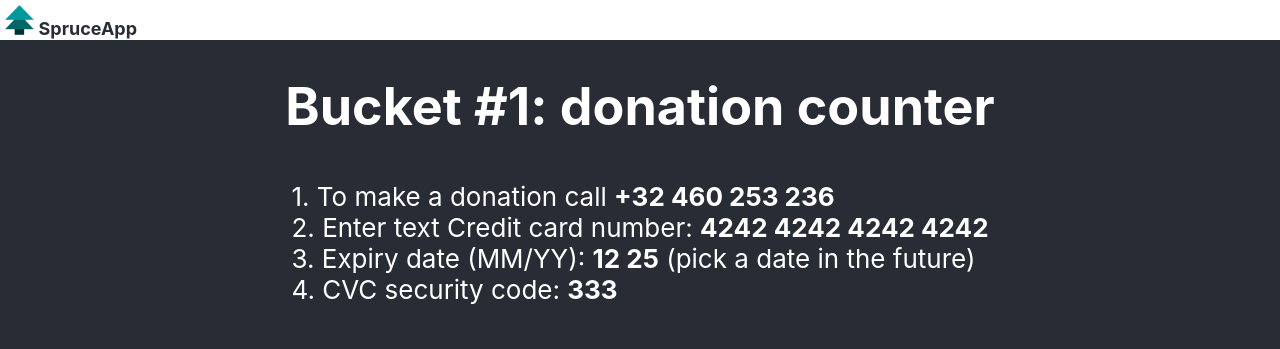
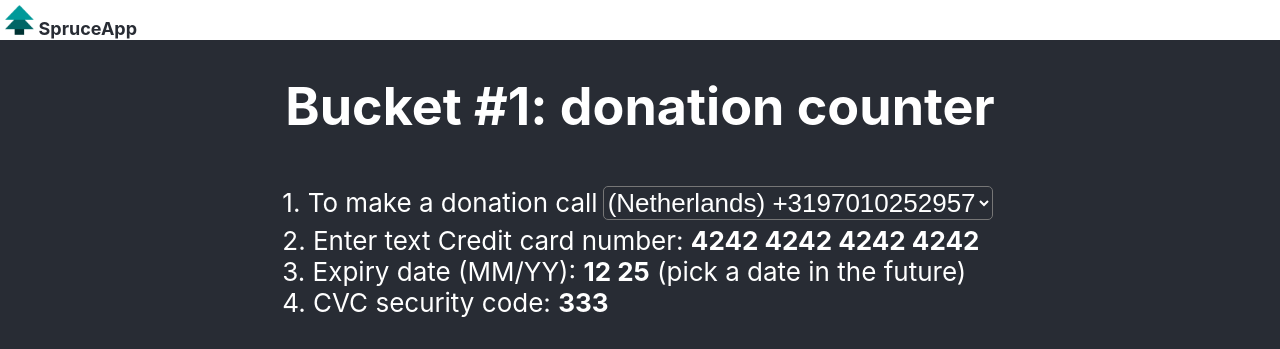
Before and after one commit to strogzy/spruceapp, a React (Create React App) app: page / in a window 1280 px wide. Shown: the top 349 px of the page. Built offline with nearby package versions, Linux system fonts and the light colour scheme; no server answers.

Commit message:
added msg service for calling and notification

```diff
--- a/src/App.css
+++ b/src/App.css
@@ -167,3 +167,16 @@ button{
   max-height:100%;
 
 }
+
+.selection-box{
+  margin: 5px;
+  background-color: #282c34;
+  /* min-height: 100vh; */
+  flex-direction: column;
+  align-items: center;
+  justify-content: center;
+  font-size: calc(10px + 2vmin);
+  color: white;
+  border-radius: 5px;
+
+}
--- a/src/App.js
+++ b/src/App.js
@@ -138,7 +138,13 @@ function App() {
       <header className="App-header">
         <h1>Bucket #1: donation counter</h1>
         <div className="instructions" >
-        1. To make a donation call <b>+32 460 253 236</b> <br/>
+        1. To make a donation call
+         {/* <b>+32 460 253 236</b>  */}
+         <select className="selection-box">
+           <option value="+3197010252957"> (Netherlands) +3197010252957</option>
+           <option value="+19284218980"> (USA) +19284218980</option>
+         </select>
+        <br/>
         2. Enter text Credit card number: <b>4242 4242 4242 4242</b><br/>
         3. Expiry date (MM/YY): <b>12 25</b> (pick a date in the future)<br/>
         4. CVC security code: <b>333</b> <br/>
--- a/src/config.js
+++ b/src/config.js
@@ -3,4 +3,9 @@
 const baseUrl = 'https://spruceapp-7584-dev.twil.io';
 
 
-export {baseUrl}
+const numbers = [
+  {'USA':'+19284218980'},
+  {'Netherlands':'+3197010252957'}
+]
+
+export {baseUrl, numbers}
```
Also changed, not shown: 1 other file (tests, documents, lock files or other folders).
